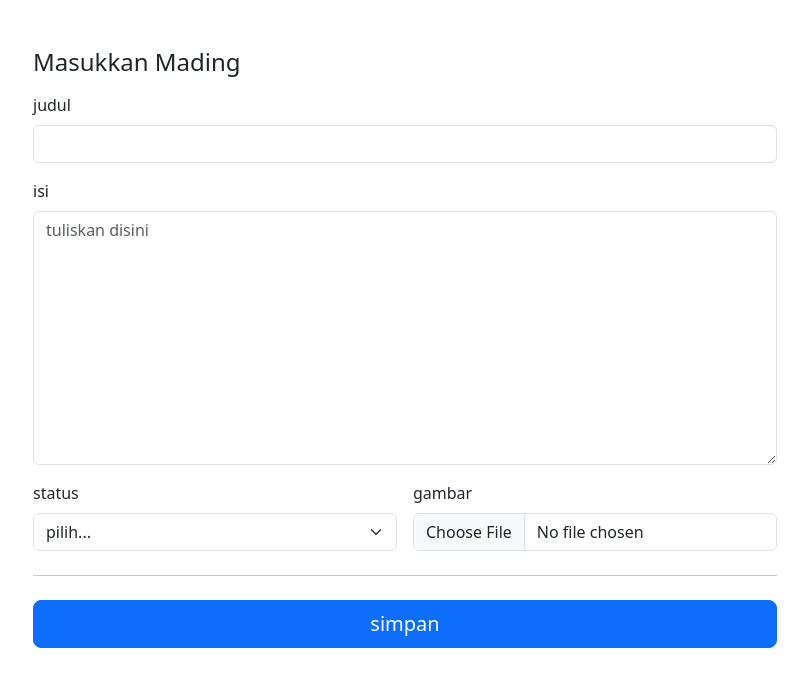
After one commit to Arknightmythic/belajarPHP, a PHP site: page /insert-article.php in a window 1280 px wide. The commit adds this page. Shown: the top 687 px of the page, without its empty margins (235-1043 px from the left). Run offline with PHP 8.4, Linux system fonts and the light colour scheme.

Commit message:
melengkapi fitur admin

```diff
--- /dev/null
+++ b/insert-article.php
@@ -0,0 +1,128 @@
+<?php
+
+// Load file koneksi ke database
+require_once "config.php";
+
+if($_SERVER["REQUEST_METHOD"] == "POST"){
+  // Deklarasi variabel
+  $judul = $_POST['judul'];
+  $isi = $_POST['isi'];
+  $gambar = $_FILES['gambar'];
+  $status = $_POST['status'];
+  $nama_file = $_FILES['gambar']['name'];
+  // Validasi input
+  if (empty($judul) || empty($isi)) {
+    echo "Judul dan isi artikel tidak boleh kosong.";
+    exit;
+  }
+
+  // Jika gambar disertakan, validasi gambar
+  if (!empty($gambar)) {
+    // Pastikan file gambar memiliki ekstensi yang valid
+    $ekstensi_gambar = pathinfo($gambar['name'], PATHINFO_EXTENSION);
+    $ekstensi_gambar_valid = array('jpg', 'jpeg', 'png');
+    if (!in_array($ekstensi_gambar, $ekstensi_gambar_valid)) {
+      echo "Gambar tidak valid.";
+      exit;
+    }
+
+    // Pastikan ukuran gambar tidak melebihi batas
+    $ukuran_gambar = $gambar['size'];
+    $batas_ukuran_gambar = 1000000;
+    if ($ukuran_gambar > $batas_ukuran_gambar) {
+      echo "Ukuran gambar melebihi batas.";
+      exit;
+    }
+
+    // Pindahkan gambar ke folder penyimpanan
+    move_uploaded_file($gambar['tmp_name'], 'img/' . $nama_file);
+  } else {
+    $nama_file = '';
+  }
+
+  // Siapkan query SQL
+  $query = "INSERT INTO artikel (judul, isi, gambar, tanggal_buat, tanggal_update, status)
+  VALUES ('$judul', '$isi', '$nama_file', CURRENT_DATE, NULL, '$status')";
+
+  // Eksekusi query SQL
+  $hasil = mysqli_query($link, $query);
+
+  // Cek hasil eksekusi query
+  if ($hasil) {
+    // Jika berhasil, tampilkan pesan keberhasilan
+    header("location: welcome.php");
+  } else {
+    // Jika gagal, tampilkan pesan kesalahan
+    echo "Gagal menambahkan artikel.";
+  }
+}
+
+?>
+
+
+
+<!DOCTYPE html>
+<html lang="en">
+<head>
+    <meta charset="UTF-8">
+    <meta name="viewport" content="width=device-width, initial-scale=1.0">
+    <title>Document</title>
+    <link href="https://cdn.jsdelivr.net/npm/bootstrap@5.3.2/dist/css/bootstrap.min.css" rel="stylesheet" integrity="sha384-T3c6CoIi6uLrA9TneNEoa7RxnatzjcDSCmG1MXxSR1GAsXEV/Dwwykc2MPK8M2HN" crossorigin="anonymous">
+
+</head>
+<body>
+    <div class="container my-5 m-auto">
+        <div class="d-flex flex-wrap align-items-center justify-content-center">
+            <div class="col-md-7 col-lg-8">
+              <h4 class="mb-3">Masukkan Mading</h4>
+              <form class="needs-validation" novalidate="" action="<?php echo $_SERVER["PHP_SELF"]; ?>" method="post">
+                <div class="row g-3">
+                  <div class="col-12">
+                    <label for="Judul" class="form-label">judul</label>
+                    <input type="text" class="form-control" id="judul" name="judul" placeholder="" value="" required="">
+                    <div class="invalid-feedback">
+                      Valid Judul is required.
+                    </div>
+                  </div>
+
+                  <div class="col-12">
+                    <label for="isi" class="form-label">isi</label>
+                    <textarea type="textarea" class="form-control" id="isi" name="isi"  placeholder="tuliskan disini" required="" rows="10"></textarea>
+                    <div class="invalid-feedback">
+                      masukkan informasi disini.
+                    </div>
+                  </div>
+                  <div class="col-md-6">
+                    <label for="country" class="form-label">status</label>
+                    <select class="form-select" id="status" name="status" required="">
+                      <option value="">pilih...</option>
+                      <option>Draft</option>
+                      <option>Publish</option>
+                    </select>
+                    <div class="invalid-feedback">
+                      Please select a status.
+                    </div>
+                  </div>
+
+
+                  <div class="col-md-6">
+                    <label for="zip" class="form-label">gambar</label>
+                    <input type="file" class="form-control" id="gambar" name="gambar" placeholder="" required="">
+                    <div class="invalid-feedback">
+                      masukkan gambar.
+                    </div>
+                  </div>
+                </div>
+
+                <hr class="my-4">
+
+                <button class="w-100 btn btn-primary btn-lg" type="submit">simpan</button>
+              </form>
+            </div>
+          </div>
+    </div>
+
+<script src="https://cdn.jsdelivr.net/npm/bootstrap@5.3.2/dist/js/bootstrap.bundle.min.js" integrity="sha384-C6RzsynM9kWDrMNeT87bh95OGNyZPhcTNXj1NW7RuBCsyN/o0jlpcV8Qyq46cDfL" crossorigin="anonymous"></script>
+
+</body>
+</html>
--- a/tambah-artikel.php
+++ b/tambah-artikel.php
@@ -49,7 +49,7 @@ $hasil = mysqli_query($link, $query);
 // Cek hasil eksekusi query
 if ($hasil) {
   // Jika berhasil, tampilkan pesan keberhasilan
-  echo "Artikel berhasil ditambahkan.";
+  header("location: welcome.php");
 } else {
   // Jika gagal, tampilkan pesan kesalahan
   echo "Gagal menambahkan artikel.";
```
Also changed, not shown: delete.php (added, +31 -0 lines), edit.php (added, +87 -0 lines), editview.php (added, +93 -0 lines), insert.php (+2 -12 lines), insert2.php (added, +78 -0 lines), welcome.php (+14 -7 lines), img/Screenshot (840).png (added), img/image.png (added).
